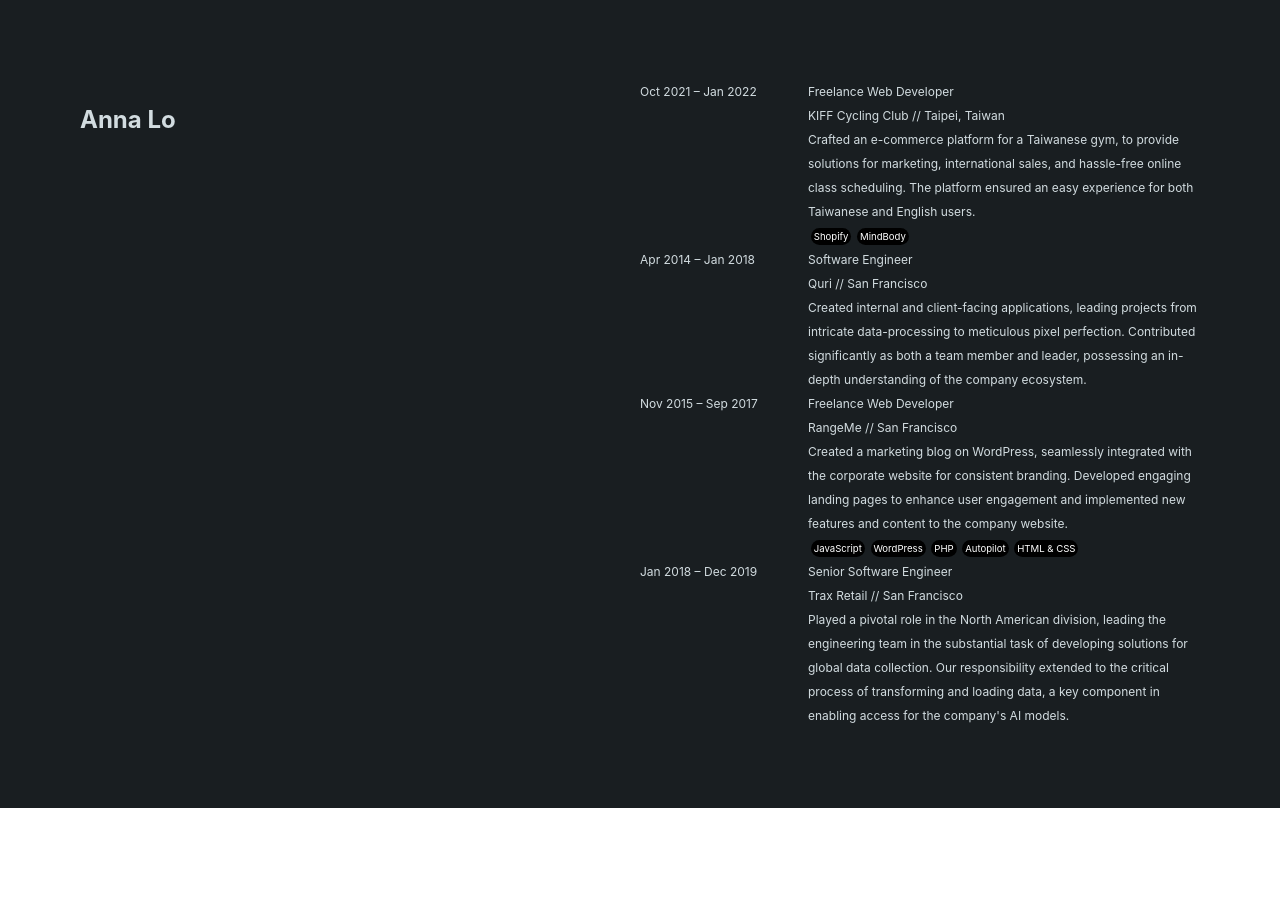
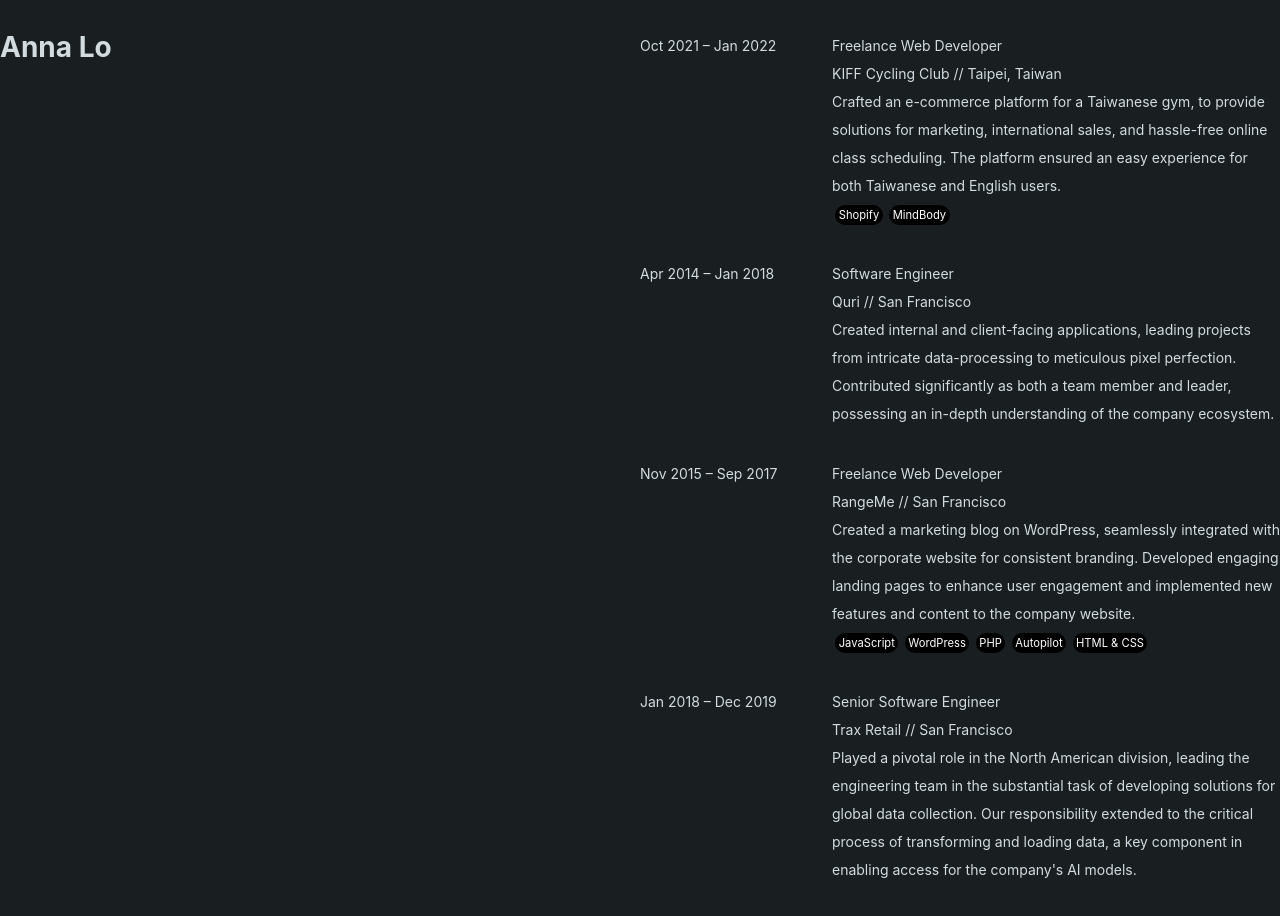
Before and after one commit to annalo/annalo.dev, a React (Create React App) app: page / in a window 1280 px wide. Before the commit the page ends 808 px from the top, so only its background shows below. Built offline with nearby package versions, Linux system fonts and the light colour scheme.

Commit message:
fix padding

```diff
--- a/src/App.css
+++ b/src/App.css
@@ -1,35 +1,13 @@
 .App {
   background-color: #191e21;
   color: #d2dce0;
+  font-size: 14px;
   line-height: 2;
-  padding: 5rem;
-  font-size: 12px;
 }
 
 @media (max-width: 480px) {
   .App { padding: 3rem; }
 }
-
-.App-logo {
-  height: 40vmin;
-  pointer-events: none;
-}
-/*
-@media (prefers-reduced-motion: no-preference) {
-  .App-logo {
-    animation: App-logo-spin infinite 20s linear;
-  }
-}
-
-@keyframes App-logo-spin {
-  from {
-    transform: rotate(0deg);
-  }
-  to {
-    transform: rotate(360deg);
-  }
-} */
-
 
 .App-header {
   min-height: 100vh;
--- a/src/Experience/ExperienceItem.css
+++ b/src/Experience/ExperienceItem.css
@@ -1,6 +1,8 @@
 .ExperienceItem {
   display: flex;
   flex-direction: row;
+  justify-content: space-between;
+  margin: 2rem 0;
 }
 
 @media (max-width: 800px) {
--- a/src/Portfolio/Portfolio.css
+++ b/src/Portfolio/Portfolio.css
@@ -1,7 +1,7 @@
 .Portfolio {
   align-items: flex-start;
+  display: flex;
   flex-direction: row;
-  display: flex;
   justify-content: space-around;
 }
 
```
